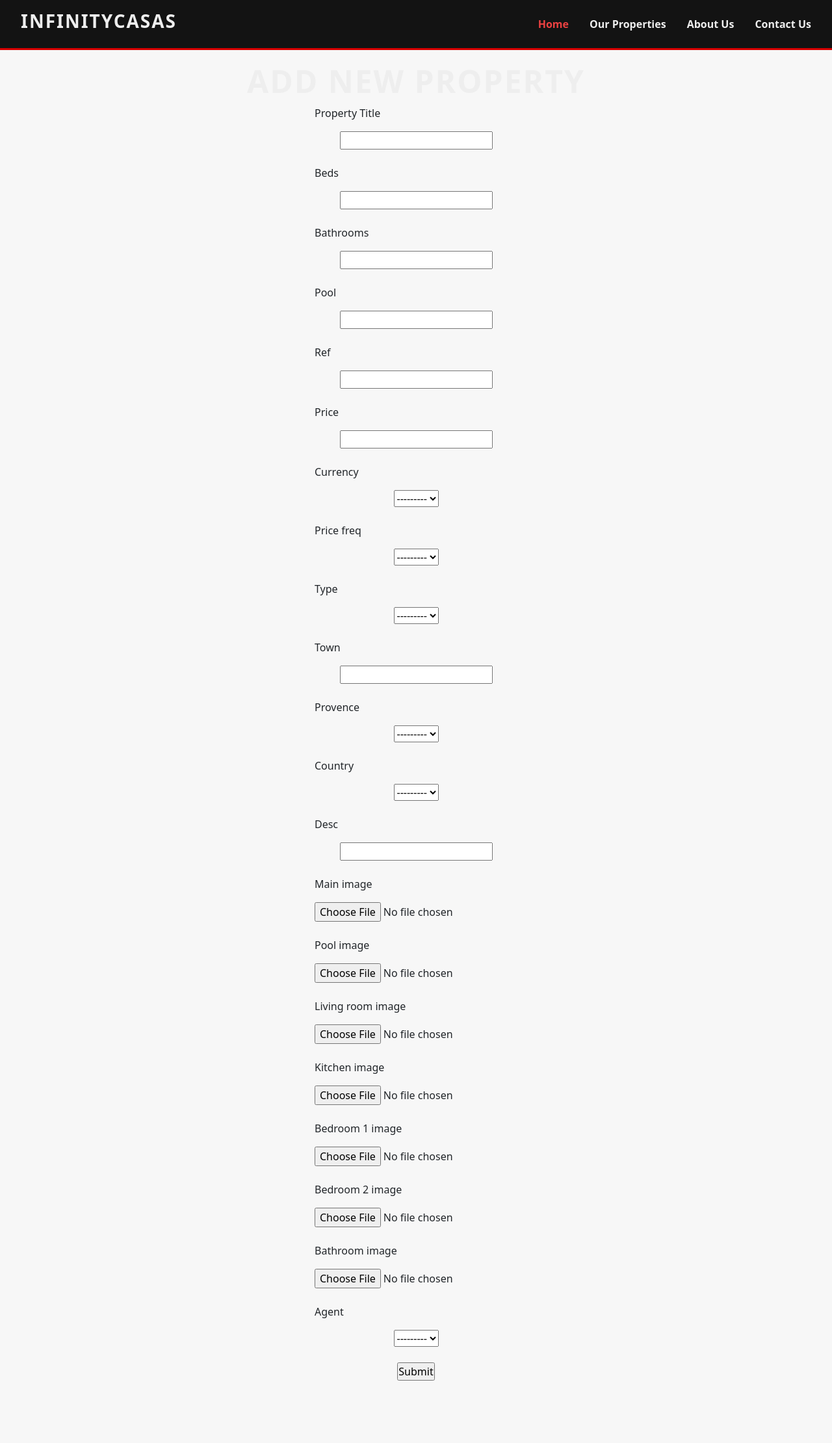
After one commit to danielclements/infinity-casas, a Django app: page /all-properties/add_property in a window 1280 px wide. The commit adds this page. Shown: the whole page at 65% size. Run offline with Django 3.2, Linux system fonts and the light colour scheme; data that the repository does not hold is empty; some libraries are stand-ins or nearby versions.

Commit message:
added ability to create properties via django forms, added logic in views page to capture and save form data to the DB

```diff
--- /dev/null
+++ b/properies/forms.py
@@ -0,0 +1,26 @@
+from dataclasses import fields
+from django import forms
+from .models import property, property_image
+from django.utils.translation import gettext_lazy as _
+
+
+class add_property_form(forms.ModelForm):
+    class Meta:
+        model = property
+        fields = '__all__'
+        labels = {
+            'title': _('Property Title'),
+            'beds': _('beds'),
+
+        }
+
+# class image_form(forms.ModelForm):
+#     image = forms.ImageField(
+#         label="Image",
+#         widget=forms.ClearableFileInput(attrs={"multiple": True}),
+#     )
+#     class Meta:
+#         model = property_image,
+#         fields = ("extra_images",)
+
+form = add_property_form()
--- a/properies/models.py
+++ b/properies/models.py
@@ -49,7 +49,7 @@ class property(models.Model):
 
 
 class property_image(models.Model):
-    ID = models.ForeignKey('property', null=True, on_delete=models.SET_NULL)
+    ID = models.ForeignKey('property', null=True, on_delete=models.CASCADE)
     extra_image = models.ImageField(null=True, blank=True)
 
     def __str__(self):
--- a/properies/static/properies/css/properties.css
+++ b/properies/static/properies/css/properties.css
@@ -124,3 +124,7 @@
   color: #bb2d3b;
   border-color: #bb2d3b;
 }
+
+.label-class {
+  display: flex;
+}
--- /dev/null
+++ b/properies/templates/properies/create_property.html
@@ -0,0 +1,28 @@
+{% extends "base.html" %}
+{% load static %}
+
+{% block extra_css %}
+    <link rel="stylesheet" href="{% static 'properies/css/properties.css' %}">
+{% endblock %}
+
+{% block title %}
+New Project
+{% endblock %}
+{% block content %}
+    <div class="px-4 py-5 my-5 text-center">
+        <h1 class="display-5 fw-bold">Add New Property</h1>
+        <div class="col-lg-6 mx-auto">
+          <div class="d-grid gap-2 d-sm-flex justify-content-sm-center">
+
+            <form id="post_form" method="post" action="" enctype="multipart/form-data">
+              {% csrf_token %}
+              {% for form in fullForm %}
+                <p class="label-class">{{ form.label }}</p>{{ form }}<br><br>
+              {% endfor %}
+              <input type="submit">
+            </form>
+
+          </div>
+        </div>
+      </div>
+{% endblock %}
--- a/properies/urls.py
+++ b/properies/urls.py
@@ -3,5 +3,6 @@ from . import views
 
 urlpatterns = [
     path('', views.allProperties, name="all-properties"),
+    path('add_property', views.add_property),
 
 ]
--- a/properies/views.py
+++ b/properies/views.py
@@ -1,7 +1,14 @@
+from audioop import reverse
+from importlib.metadata import files
 from multiprocessing import context
+from django.http import HttpResponseRedirect
 from django.shortcuts import render
 from django.db.models import Q
-from .models import property
+from django.contrib import messages
+
+from properies.forms import add_property_form
+from .models import property, property_image
+from django.core.files.uploadedfile import SimpleUploadedFile
 
 # Create your views here.
 def allProperties(request):
@@ -20,3 +27,19 @@ def allProperties(request):
 
 
     return render(request, 'properies/properties.html', context)
+
+def add_property(request):
+    if request.method == "POST":
+        fullForm = add_property_form(request.POST, request.FILES)
+        # files = request.Files.getlist("image")
+        if fullForm.is_valid():
+            f = fullForm.save(commit=False)
+            f.save()
+            # for i in files:
+            #     property_image.create(property)
+            # return render(request, "properies/create_property.html", {"form": form})
+
+    else:
+        fullForm = add_property_form()
+
+    return render(request, "properies/create_property.html", {"fullForm": fullForm})
```
Also changed, not shown: properies/admin.py (line endings or trailing spaces), properies/migrations/0015_auto_20220517_1147.py (added).
